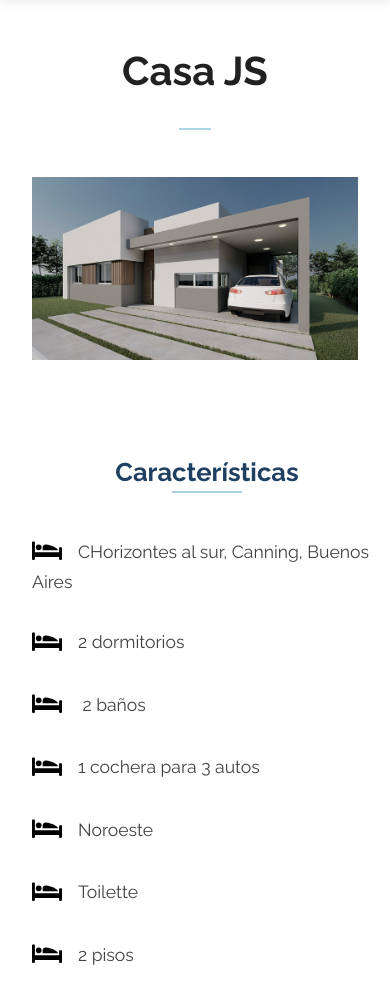
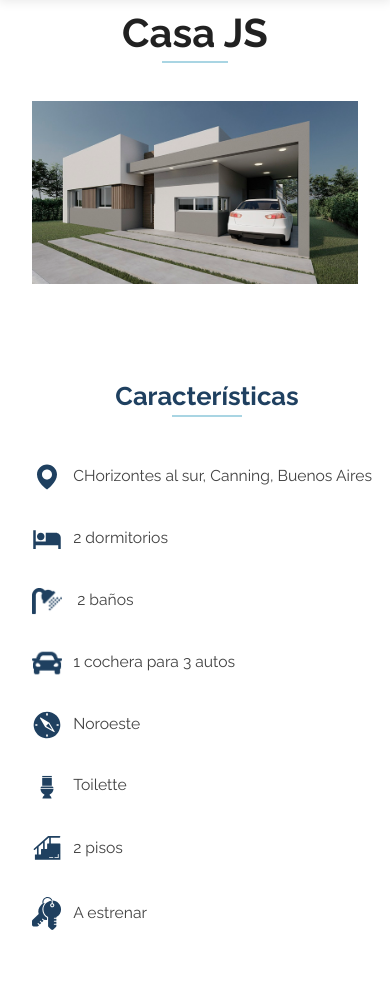
Before and after one commit to pcosin/arquitectosGM, a plain HTML site: page casajs.html in a window 390 px wide. Shown: the part 83-1083 px from the top of the page. Drawn offline with nearby package versions, Linux system fonts and the light colour scheme.

Commit message:
commit antes del nav Boostrap

```diff
--- a/assets/css/_casajs.scss
+++ b/assets/css/_casajs.scss
@@ -37,15 +37,10 @@
   margin-bottom: 2rem;
 }
 
-object {
-  margin-right: 1rem;
-
+.svgObras {
+  margin-right: 0.7rem;
   vertical-align: middle;
   display: inline-block;
-}
-
-.svgObras {
-  fill: orange;
 }
 
 .wrapper_left_title_obras {
@@ -56,6 +51,22 @@ object {
 
 .margin {
   margin-bottom: 3rem;
+}
+
+@media screen and (max-width: 1024px) {
+  .gridObras {
+    gap: 2rem;
+  }
+
+  .listaCaracteristicas {
+    font-size: 0.98rem;
+  }
+}
+
+@media screen and (max-width: 768px) {
+  .rowObras {
+    justify-content: space-around;
+  }
 }
 
 @media screen and (max-width: 570px) {
@@ -69,4 +80,8 @@ object {
     width: 100%;
     padding: 0.5rem;
   }
+
+  .gridObras {
+    grid-template-columns: repeat(auto-fit, minmax(300px, 1fr));
+  }
 }
--- a/assets/css/main.scss
+++ b/assets/css/main.scss
@@ -81,7 +81,7 @@ select {
     position: absolute;
     content: "";
     height: 2px;
-    bottom: -1px;
+    bottom: 5px;
     margin: 0 auto;
     left: 0;
     right: 0;
@@ -175,9 +175,11 @@ nav li:hover > ul {
 .home {
   height: 100vh;
   width: 100vw;
-  background-image: url(../img/casaHome.jpeg);
+  background-image: url(../img/home_2.png);
   background-repeat: no-repeat;
+  background-position: center;
   background-size: cover;
+
   display: flex;
   align-items: center;
 
@@ -450,7 +452,7 @@ nav li:hover > ul {
   /*========== Footer ==========*/
 
   .section_titulo {
-    line-height: 1.3;
+    line-height: 0;
   }
 
   .footer_second .row {
@@ -492,6 +494,24 @@ nav li:hover > ul {
 }
 
 @media screen and (max-width: 570px) {
+  .section_titulo {
+    line-height: 1;
+    padding: 0;
+  }
+
+  .section {
+    &_titulo::after {
+      position: absolute;
+      content: "";
+      height: 2px;
+      bottom: -10px;
+      margin: 0 auto;
+      left: 0;
+      right: 0;
+      width: 20%;
+      background: var(--colorDetalles);
+    }
+  }
   .homeTextos {
     padding: 0 2rem;
     h1 {
--- a/casajs.html
+++ b/casajs.html
@@ -65,18 +65,18 @@
 
            <div class="rowObras">
             <ul>
-              <li class="listaCaracteristicas"><object class="svgObras" data="./assets/img/noun_Bed_1153106.svg" width="30" height="30"></object>CHorizontes al sur, Canning, Buenos Aires</li>
-              <li class="listaCaracteristicas"><object data="./assets/img/noun_Bed_1153106.svg" width="30" height="30"></object>2 dormitorios</li>
-              <li class="listaCaracteristicas"><object data="./assets/img/noun_Bed_1153106.svg" width="30" height="30"></object>
+              <li class="listaCaracteristicas"><img class="svgObras" src="./assets/img/bx_bxs-map.svg" width="30" height="30"></img>CHorizontes al sur, Canning, Buenos Aires</li>
+              <li class="listaCaracteristicas"><img class="svgObras" src="./assets/img/mdi_bed.svg" width="30" height="30"></img>2 dormitorios</li>
+              <li class="listaCaracteristicas"><img class="svgObras" src="./assets/img/fa-solid_shower.png" width="30" height="30"></img>
                 2 baños</li>
-              <li class="listaCaracteristicas"><object data="./assets/img/noun_Bed_1153106.svg" width="30" height="30"></object>1 cochera para 3 autos</li>
+              <li class="listaCaracteristicas"><img class="svgObras" src="./assets/img/fa-solid_car.png" width="30" height="30"></img>1 cochera para 3 autos</li>
             </ul>
 
             <ul>
-              <li class="listaCaracteristicas"><object data="./assets/img/noun_Bed_1153106.svg" width="30" height="30"></object>Noroeste</li>
-              <li class="listaCaracteristicas"><object data="./assets/img/noun_Bed_1153106.svg" width="30" height="30"></object>Toilette</li>
-              <li class="listaCaracteristicas"><object data="./assets/img/noun_Bed_1153106.svg" width="30" height="30"></object>2 pisos</li>
-              <li class="listaCaracteristicas"><object data="./assets/img/noun_Bed_1153106.svg" width="30" height="30"></object>A estrenar</li>
+              <li class="listaCaracteristicas"><img class="svgObras" src="./assets/img/clarity_compass-solid.svg" width="30" height="30"></img>Noroeste</li>
+              <li class="listaCaracteristicas"><img class="svgObras" src="./assets/img/noun_water closet_3673676 1.svg" width="30" height="30"></img>Toilette</li>
+              <li class="listaCaracteristicas"><img class="svgObras" src="./assets/img/noun_Stairs_3215097 1.svg" width="30" height="30"></img>2 pisos</li>
+              <li class="listaCaracteristicas"><img class="svgObras" src="./assets/img/Group.svg" width="30" height="30"></img>A estrenar</li>
             </ul>
 
            </div>
@@ -178,7 +178,7 @@
       <section class="obrasVenta">
         <h2 class="section_titulo textCenter">Ubicación</h1>
           <div class="imgContenedor">
-            <img src="./assets/img/planta_gorritil.jpeg" alt="">
+            <img src="./assets/img/LOTE CASA GM 1.png" alt="">
           </div>
       </section>
     </main>
```
Also changed, not shown: index.html (+21 -1 lines), assets/css/main.css, assets/img/Group.svg (added), assets/img/LOTE CASA GM 1.png (added), assets/img/bx_bxs-map.svg (added), assets/img/clarity_compass-solid.svg (added), assets/img/fa-solid_car.png (added), assets/img/fa-solid_shower.png (added), assets/img/home_2.png (added), assets/img/mdi_bed.svg (added), assets/img/noun_Stairs_3215097 1.svg (added), assets/img/noun_water closet_3673676 1.svg (added), 1 other file.
